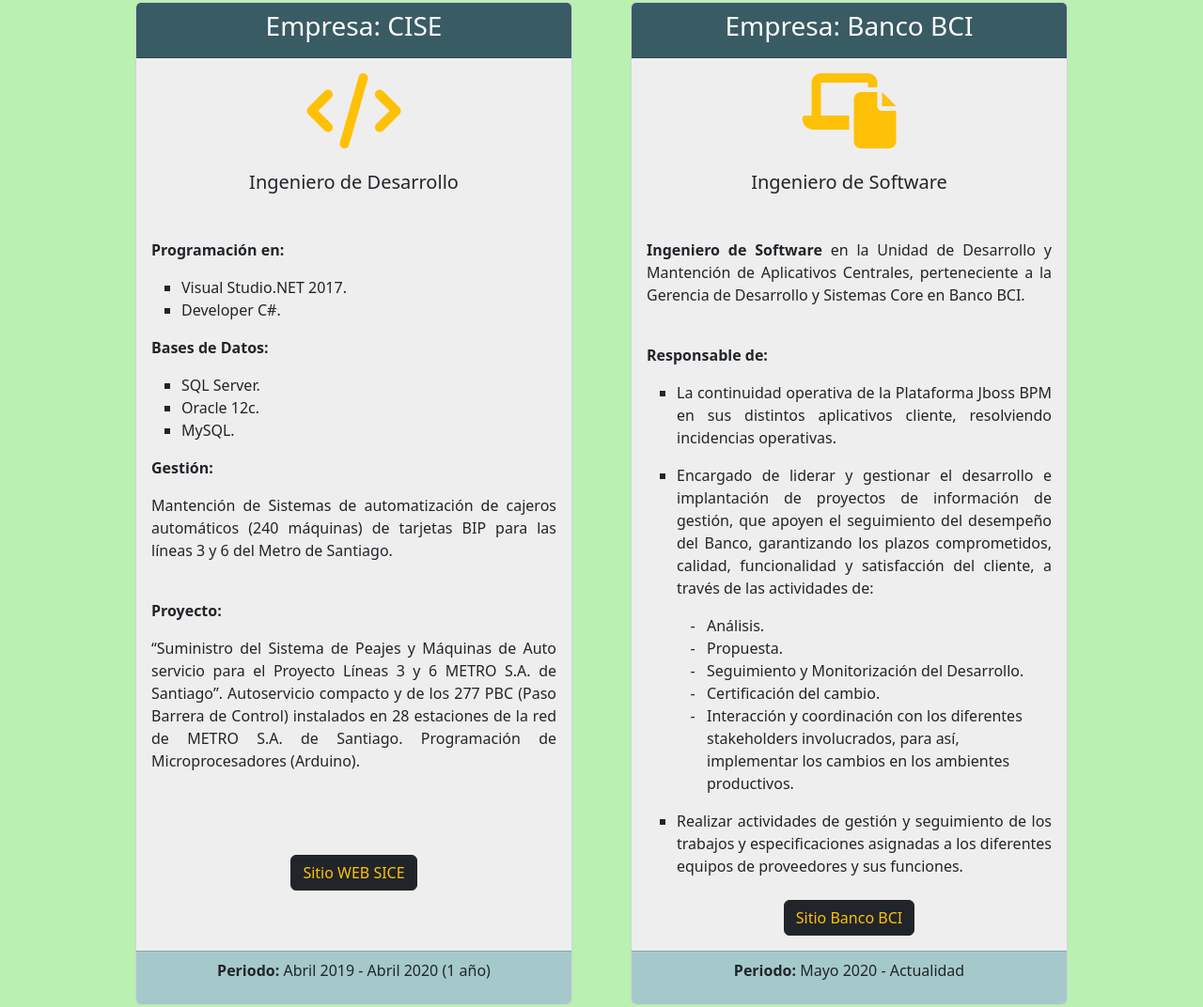
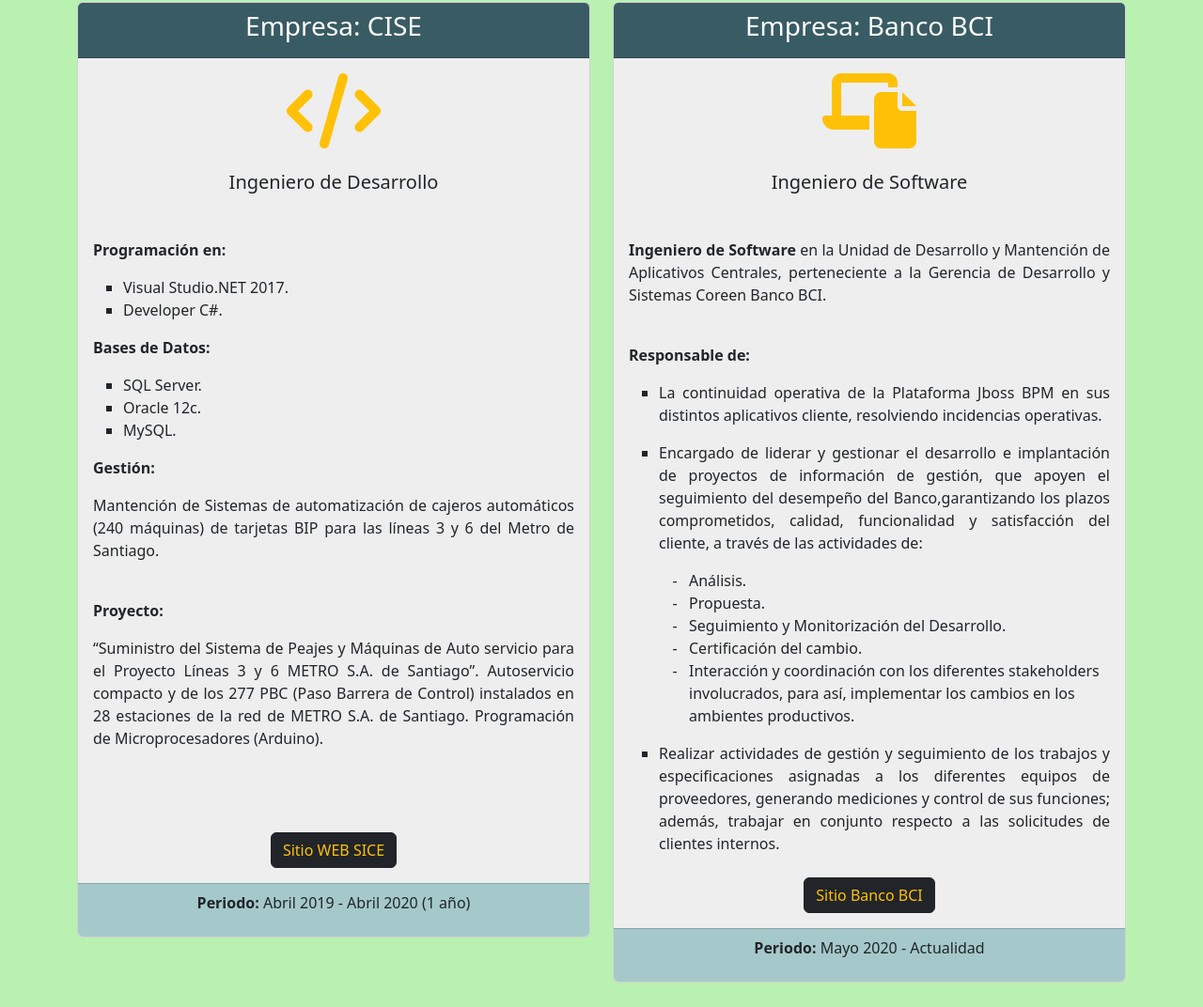
Before and after one commit to nanamood/danpazv.github.io, a plain HTML site: page index.html in a window 1280 px wide. Shown: the part 1896-2968 px from the top of the page at 94% size. Drawn offline with nearby package versions, Linux system fonts and the light colour scheme.

Commit message:
Commit 9: Se agrega responsividad a las Cards.

```diff
--- a/index.html
+++ b/index.html
@@ -165,11 +165,12 @@
   <div class="caja bg-black text-light d-flex justify-content-center align-items-center col-12">
     <h1>Experiencia Laboral</h1>
   </div>
-    <div class="container-fluid contieneCards py-5">
+  <div class="container-fluid contieneCards py-5" >
     <div class="container">
-        <div class="d-flex justify-content-evenly">
+      <div class="row row-cols-1 row-cols-sm-1 row-cols-md-1 row-cols-lg-2 row-cols-xl-2">
           <!-- Card 1 -->
-          <div class="card text-center col-5 ">
+        <div class="col mb-3">
+          <div class="card text-center">
             <div class="card-header cajaTituloCard text-white">
               <h3>Empresa: CISE</h3>
             </div>
@@ -201,21 +202,24 @@
               <p class="text-dark"><b>Periodo:</b> Abril 2019 - Abril 2020 (1 año)</p>
             </div>
           </div>
+        </div>
         <!-- Card 2 -->
-          <div class="card text-center col-5">
+        <div class="col">
+          <div class="card text-center">
             <div class="card-header cajaTituloCard text-white">
               <h3>Empresa: Banco BCI</h3>
             </div>
             <div class="card-body contenidoCard">
               <i class="text-warning fa-solid fa-laptop-file fa-5x"></i>
               <h5 class="card-title mb-5 mt-4">Ingeniero de Software</h5>
-              <p class="card-text textJust"><b>Ingeniero de Software</b> en la Unidad de Desarrollo y Mantención de Aplicativos Centrales, perteneciente a la Gerencia de Desarrollo y Sistemas Core en Banco BCI.
+              <p class="card-text textJust"><b>Ingeniero de Software</b> en la Unidad de Desarrollo y Mantención de Aplicativos Centrales, perteneciente a la Gerencia de Desarrollo y Sistemas Coreen Banco BCI.
               </p>
               <br>
               <p class="text-start"><b>Responsable de:</b></p>
                 <ul type="square" class="text-start">
                   <li><p class="textJust"> La continuidad operativa de la Plataforma Jboss BPM en sus distintos aplicativos cliente, resolviendo incidencias operativas.</p></li>
-                  <li><p class="textJust"> Encargado de liderar y gestionar el desarrollo e implantación de proyectos de información de gestión, que apoyen el seguimiento del desempeño del Banco, garantizando los plazos comprometidos, calidad, funcionalidad y satisfacción del cliente, a través de las actividades de: </p>
+                  <li>
+                    <p class="textJust"> Encargado de liderar y gestionar el desarrollo e implantación de proyectos de información de gestión, que apoyen el seguimiento del desempeño del Banco,garantizando los plazos comprometidos, calidad, funcionalidad y satisfacción del cliente, a través de las actividades de: </p>
                     <div class="subLista pb-3">
                       <ul>
                         <li>Análisis.</li>
@@ -226,9 +230,10 @@
                       </ul>
                     </div>
                   </li>
-                  <li><p class="textJust pb-2"> Realizar actividades de gestión y seguimiento de los trabajos y especificaciones asignadas a los diferentes equipos de proveedores y sus funciones.</p></li>
+                  <li>
+                    <p class="textJust pb-2"> Realizar actividades de gestión y seguimiento de los trabajos y especificaciones asignadas a los diferentes equipos de proveedores, generando mediciones y control de sus funciones; además, trabajar en conjunto respecto a las solicitudes de clientes internos.</p>
+                  </li>
                 </ul>
-
               <a href="https://trabajaenbci.cl/" target="_blank" class="btn btn-dark text-warning mt-0">Sitio Banco BCI</a>
             </div>
             <div class="card-footer footerCard">
@@ -238,8 +243,8 @@
         </div>
       </div>
     </div>
+  </div>
 </section>
-
   <footer class="container-fluid bg-white py-3">
     <div class="container">
             <div class="col-sm-12 col-md-12 d-flex justify-content-center">
```
Lines whose indentation alone changed are shown as unchanged.
